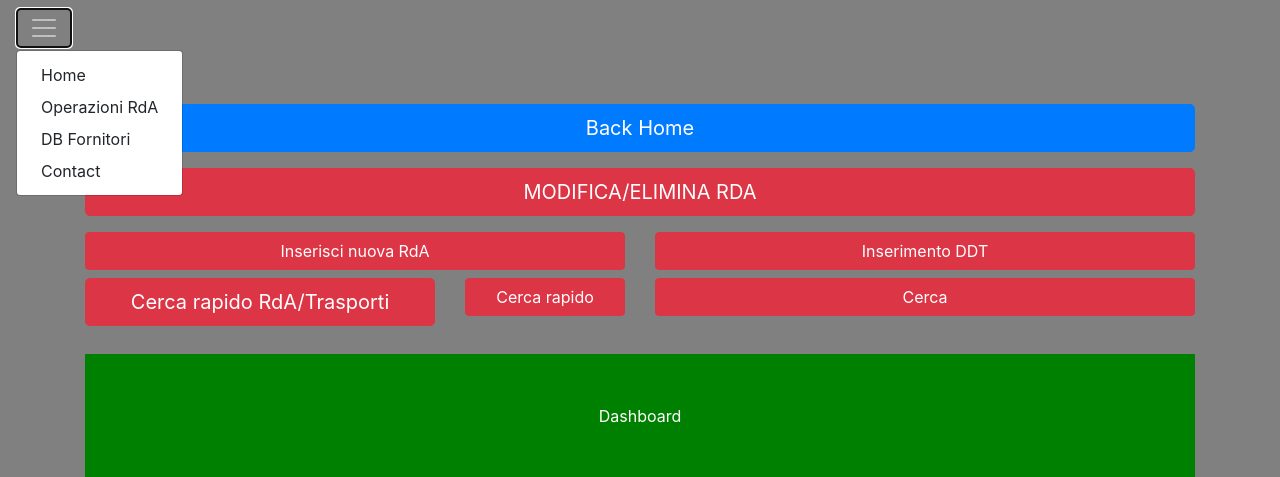
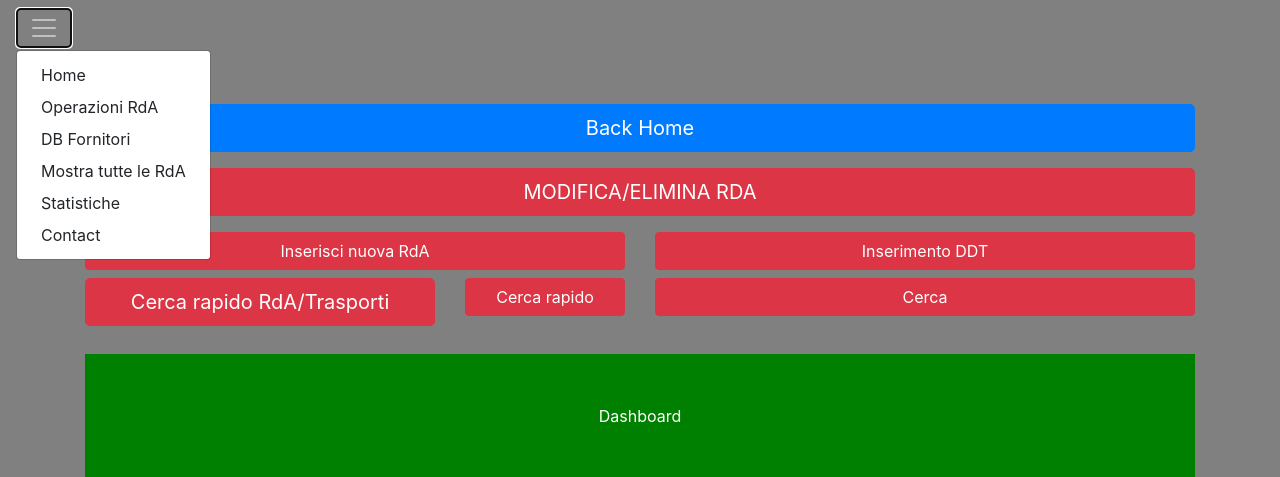
Before and after one commit to Growthack90/Piattaforma-DB, a Flask app: page /index in a window 1280 px wide, after a click that opens the changed part. Shown: the top 477 px of the page. Run offline with Flask 3, Linux system fonts and the light colour scheme; some libraries are stand-ins or nearby versions.

Commit message:
add button Show RdA & minor fix & ordered styles

```diff
--- a/app.py
+++ b/app.py
@@ -98,7 +98,7 @@ init_db()
 @app.route('/')
 @login_required
 def home():
-    return render_template('home.html')
+    return render_template('home.html', username=current_user.id)
 
 # Login
 @app.route('/login', methods=['GET', 'POST'])
@@ -334,5 +334,6 @@ def search():
     return render_template('search.html')
 #########################################################################################
 
+# non dimenticare di cambiarlo in False prima di caricarlo sull'host per evitare qualsiasi attacco da parte di hacker
 if __name__ == "__main__":
     app.run(debug=True)
--- /dev/null
+++ b/static/css/styles_index.css
@@ -0,0 +1,9 @@
+body {
+    background-color: grey;
+}
+.dashboard {
+    background-color: green;
+    color: white;
+    padding: 50px;
+    margin-top: 20px;
+}
--- a/templates/fornitori.html
+++ b/templates/fornitori.html
@@ -25,6 +25,7 @@
             <a href="/insert" class="btn btn-primary mt-4">Torna al modulo di inserimento</a>
         </div>
     </div>
+
     <!-- Bootstrap JS and dependencies -->
     <script src="https://code.jquery.com/jquery-3.5.1.slim.min.js"></script>
     <script src="https://cdn.jsdelivr.net/npm/@popperjs/core@2.5.2/dist/umd/popper.min.js"></script>
--- a/templates/index.html
+++ b/templates/index.html
@@ -6,18 +6,8 @@
     <title>Dashboard</title>
     <!-- Bootstrap CSS -->
     <link href="https://stackpath.bootstrapcdn.com/bootstrap/4.5.2/css/bootstrap.min.css" rel="stylesheet">
-
-    <style>
-        body {
-            background-color: grey;
-        }
-        .dashboard {
-            background-color: green;
-            color: white;
-            padding: 50px;
-            margin-top: 20px;
-        }
-    </style>
+    <!-- Style CSS -->
+    <link rel="stylesheet" href="{{ url_for('static', filename='css/styles_index.css') }}">
 
     <script>
         function navigateToHome() {
@@ -49,7 +39,9 @@
             <div class="dropdown-menu" aria-labelledby="dropdownMenuButton">
                 <a class="dropdown-item" onclick="navigateToHome()">Home</a>
                 <a class="dropdown-item" href="#">Operazioni RdA</a>
-                <a class="dropdown-item" onclick="navigateToDBFornitori()">DB Fornitori</a>
+                <a class="dropdown-item" href="/show_fornitori">DB Fornitori</a>
+                <a class="dropdown-item" href="/show_rdas">Mostra tutte le RdA</a>
+                <a class="dropdown-item" href="#">Statistiche</a>
                 <a class="dropdown-item" href="#">Contact</a>
             </div>
         </div>
```
Also changed, not shown: static/css/styles_home.css (added, +29 -0 lines), templates/home.html (+6 -37 lines), templates/login.html (+8 -0 lines).
